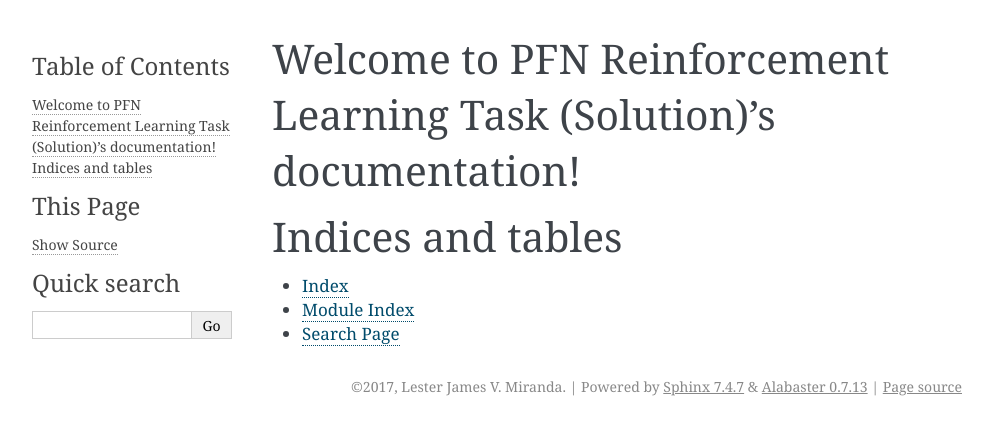
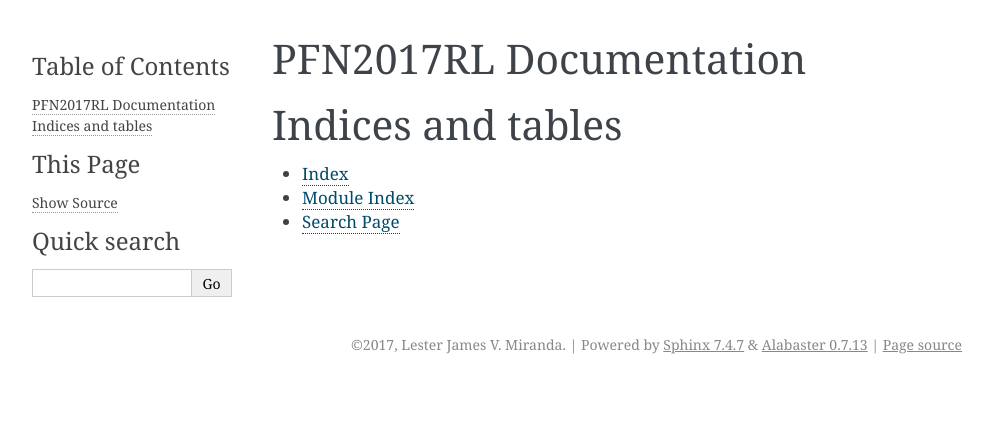
Before and after one commit to ljvmiranda921/pfn-rl-practice, a Sphinx documentation site: the page built from docs/source/index.rst, in a window 1280 px wide. Shown: the top 435 px of the page, without its empty margins (148-1141 px from the left). Built offline with Sphinx 7.4.7, drawn with Linux system fonts in a browser that asks for light colours.

Commit message:
Update documentation

```diff
--- a/docs/source/index.rst
+++ b/docs/source/index.rst
@@ -3,12 +3,12 @@
    You can adapt this file completely to your liking, but it should at least
    contain the root `toctree` directive.
 
-Welcome to PFN Reinforcement Learning Task (Solution)'s documentation!
-======================================================================
+PFN2017RL Documentation
+=======================
 
 .. toctree::
    :maxdepth: 2
-   :caption: Contents:
+   :caption: API Documentation
 
 
 
```
Also changed, not shown: README.md (+6 -0 lines).
